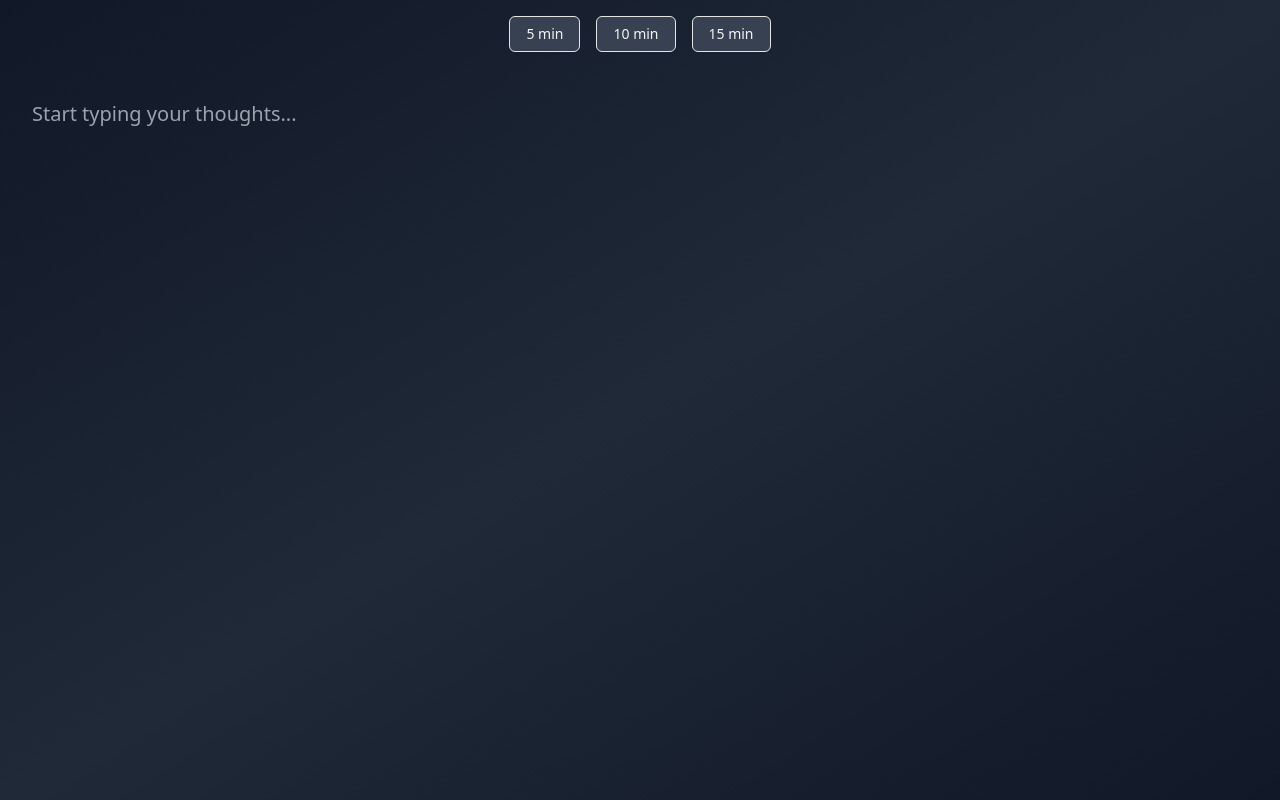
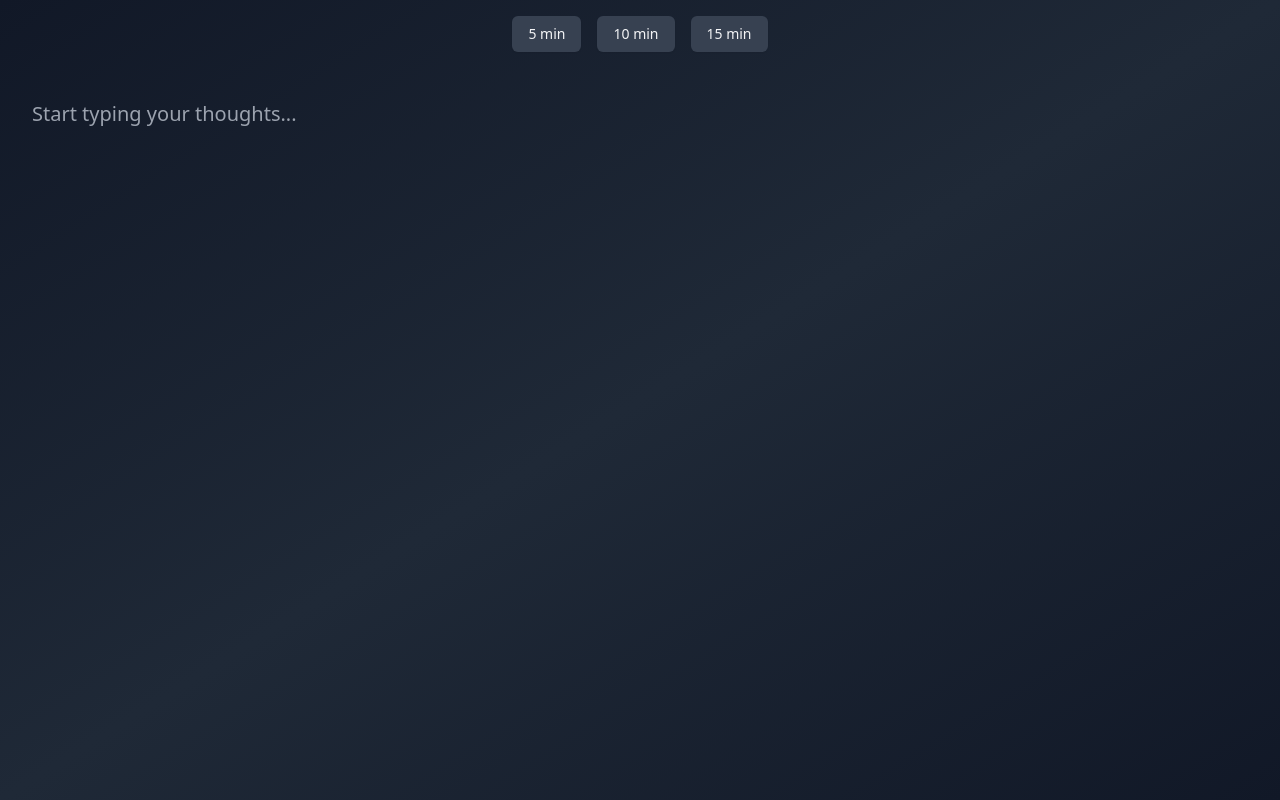
Before and after one commit to PinakeshwarVaishnav/inner-monologue-journal, a Next.js app: page / in a window 1280 px wide. Built offline with nearby package versions, Linux system fonts and the light colour scheme.

Commit message:
style: remove borders from timer buttons

```diff
--- a/src/app/page.tsx
+++ b/src/app/page.tsx
@@ -4,13 +4,13 @@ export default function Home() {
   return (
     <div className="bg-gradient-to-br from-gray-900 via-gray-800 to-gray-900 flex flex-col min-h-screen w-screen text-gray-100">
       <header className="p-4 flex justify-center items-center space-x-4">
-        <Button variant="outline" className="bg-gray-700">
+        <Button variant="outline" className="bg-gray-700 border-none">
           5 min
         </Button>
-        <Button variant="outline" className="bg-gray-700">
+        <Button variant="outline" className="bg-gray-700 border-none">
           10 min
         </Button>
-        <Button variant="outline" className="bg-gray-700">
+        <Button variant="outline" className="bg-gray-700 border-none">
           15 min
         </Button>
       </header>
```
